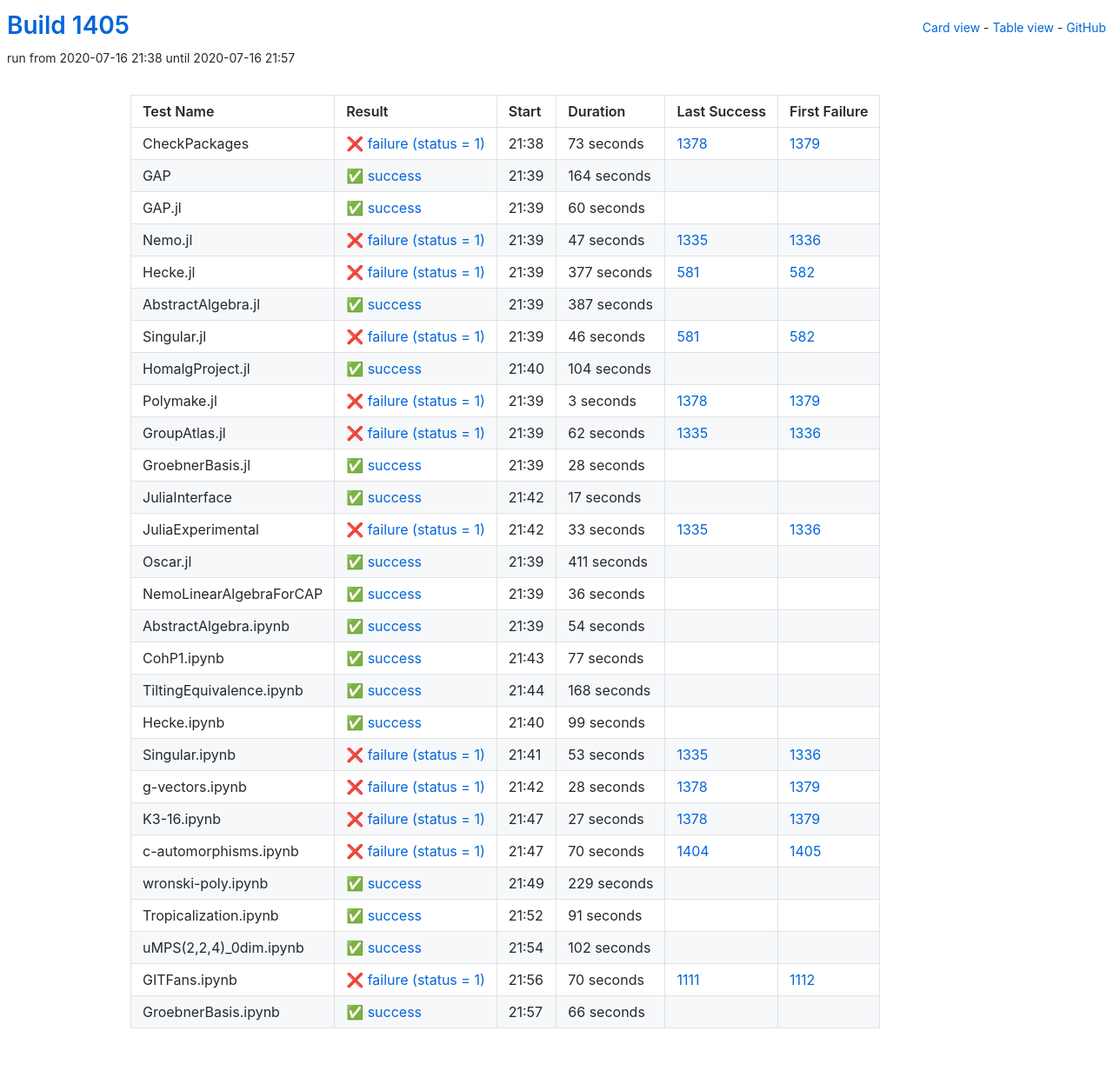
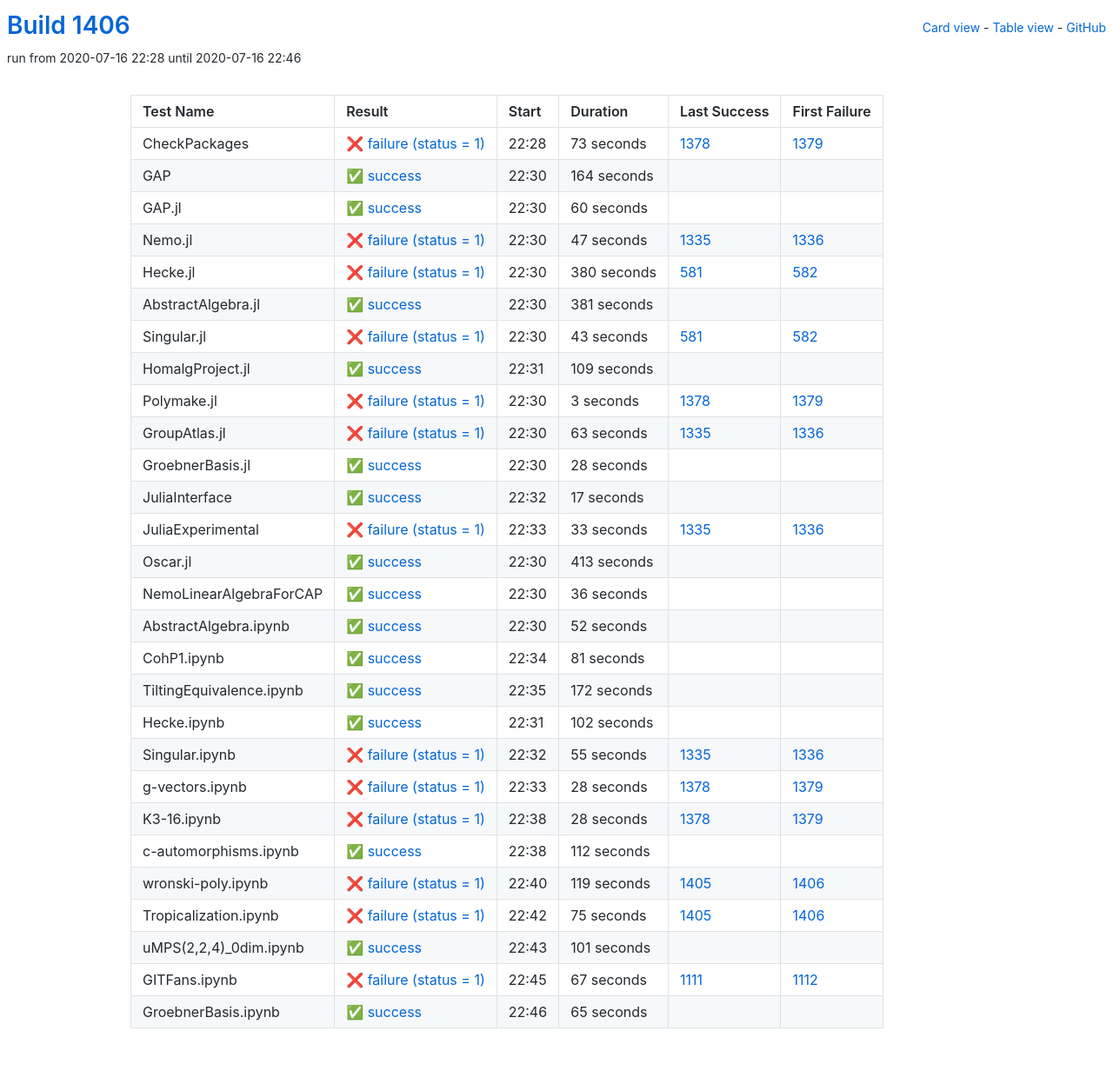
Before and after one commit to oscar-system/oscar-ci-status-1.4, a Jekyll site: the page built from table.html, in a window 1280 px wide. Shown: the whole page at 87% size. Built offline with Jekyll 4.4.1, drawn with Linux system fonts in a browser that asks for light colours.

Commit message:
Build #1406

```diff
--- a/_data/ci.yml
+++ b/_data/ci.yml
@@ -1,6 +1,6 @@
 ---
-build: 1405
-build_url: https://oscarci.mathematik.uni-kl.de/job/oscar-julia-1.4/1405/
+build: 1406
+build_url: https://oscarci.mathematik.uni-kl.de/job/oscar-julia-1.4/1406/
 job: oscar-julia-1.4
 organization: oscar-system
 repo: oscar-ci-status-1.4
@@ -8,8 +8,8 @@ repourl: https://github.com/oscar-system/oscar-ci-status-1.4
 tests:
 - name: CheckPackages
   id: checkpackages
-  log: https://oscarci.mathematik.uni-kl.de/job/oscar-julia-1.4/1405/artifact/logs/build-1405/CheckPackages.log
-  start: 2020-07-16 21:38
+  log: https://oscarci.mathematik.uni-kl.de/job/oscar-julia-1.4/1406/artifact/logs/build-1406/CheckPackages.log
+  start: 2020-07-16 22:28
   success: false
   exitcode: 1
   status: failure
@@ -20,8 +20,8 @@ tests:
   first_failure_url: https://oscarci.mathematik.uni-kl.de/job/oscar-julia-1.4/1379/
 - name: GAP
   id: gap
-  log: https://oscarci.mathematik.uni-kl.de/job/oscar-julia-1.4/1405/artifact/logs/build-1405/GAP.log
-  start: 2020-07-16 21:39
+  log: https://oscarci.mathematik.uni-kl.de/job/oscar-julia-1.4/1406/artifact/logs/build-1406/GAP.log
+  start: 2020-07-16 22:30
   success: true
   exitcode: 0
   status: success
@@ -32,8 +32,8 @@ tests:
   first_failure_url:
 - name: GAP.jl
   id: gap-jl
-  log: https://oscarci.mathematik.uni-kl.de/job/oscar-julia-1.4/1405/artifact/logs/build-1405/GAP.jl.log
-  start: 2020-07-16 21:39
+  log: https://oscarci.mathematik.uni-kl.de/job/oscar-julia-1.4/1406/artifact/logs/build-1406/GAP.jl.log
+  start: 2020-07-16 22:30
   success: true
   exitcode: 0
   status: success
@@ -44,8 +44,8 @@ tests:
   first_failure_url:
 - name: Nemo.jl
   id: nemo-jl
-  log: https://oscarci.mathematik.uni-kl.de/job/oscar-julia-1.4/1405/artifact/logs/build-1405/Nemo.jl.log
-  start: 2020-07-16 21:39
+  log: https://oscarci.mathematik.uni-kl.de/job/oscar-julia-1.4/1406/artifact/logs/build-1406/Nemo.jl.log
+  start: 2020-07-16 22:30
   success: false
   exitcode: 1
   status: failure
@@ -56,56 +56,56 @@ tests:
   first_failure_url: https://oscarci.mathematik.uni-kl.de/job/oscar-julia-1.4/1336/
 - name: Hecke.jl
   id: hecke-jl
-  log: https://oscarci.mathematik.uni-kl.de/job/oscar-julia-1.4/1405/artifact/logs/build-1405/Hecke.jl.log
-  start: 2020-07-16 21:39
+  log: https://oscarci.mathematik.uni-kl.de/job/oscar-julia-1.4/1406/artifact/logs/build-1406/Hecke.jl.log
+  start: 2020-07-16 22:30
   success: false
   exitcode: 1
   status: failure
-  duration: 377
+  duration: 380
   last_success: 581
   last_success_url: https://oscarci.mathematik.uni-kl.de/job/oscar-julia-1.4/581/
   first_failure: 582
   first_failure_url: https://oscarci.mathematik.uni-kl.de/job/oscar-julia-1.4/582/
 - name: AbstractAlgebra.jl
   id: abstractalgebra-jl
-  log: https://oscarci.mathematik.uni-kl.de/job/oscar-julia-1.4/1405/artifact/logs/build-1405/AbstractAlgebra.jl.log
-  start: 2020-07-16 21:39
+  log: https://oscarci.mathematik.uni-kl.de/job/oscar-julia-1.4/1406/artifact/logs/build-1406/AbstractAlgebra.jl.log
+  start: 2020-07-16 22:30
   success: true
   exitcode: 0
   status: success
-  duration: 387
+  duration: 381
   last_success: false
   last_success_url:
   first_failure: false
   first_failure_url:
 - name: Singular.jl
   id: singular-jl
-  log: https://oscarci.mathematik.uni-kl.de/job/oscar-julia-1.4/1405/artifact/logs/build-1405/Singular.jl.log
-  start: 2020-07-16 21:39
+  log: https://oscarci.mathematik.uni-kl.de/job/oscar-julia-1.4/1406/artifact/logs/build-1406/Singular.jl.log
+  start: 2020-07-16 22:30
   success: false
   exitcode: 1
   status: failure
-  duration: 46
+  duration: 43
   last_success: 581
   last_success_url: https://oscarci.mathematik.uni-kl.de/job/oscar-julia-1.4/581/
   first_failure: 582
   first_failure_url: https://oscarci.mathematik.uni-kl.de/job/oscar-julia-1.4/582/
 - name: HomalgProject.jl
   id: homalgproject-jl
-  log: https://oscarci.mathematik.uni-kl.de/job/oscar-julia-1.4/1405/artifact/logs/build-1405/HomalgProject.jl.log
-  start: 2020-07-16 21:40
+  log: https://oscarci.mathematik.uni-kl.de/job/oscar-julia-1.4/1406/artifact/logs/build-1406/HomalgProject.jl.log
+  start: 2020-07-16 22:31
   success: true
   exitcode: 0
   status: success
-  duration: 104
+  duration: 109
   last_success: false
   last_success_url:
   first_failure: false
   first_failure_url:
 - name: Polymake.jl
   id: polymake-jl
-  log: https://oscarci.mathematik.uni-kl.de/job/oscar-julia-1.4/1405/artifact/logs/build-1405/Polymake.jl.log
-  start: 2020-07-16 21:39
+  log: https://oscarci.mathematik.uni-kl.de/job/oscar-julia-1.4/1406/artifact/logs/build-1406/Polymake.jl.log
+  start: 2020-07-16 22:30
   success: false
   exitcode: 1
   status: failure
@@ -116,20 +116,20 @@ tests:
   first_failure_url: https://oscarci.mathematik.uni-kl.de/job/oscar-julia-1.4/1379/
 - name: GroupAtlas.jl
   id: groupatlas-jl
-  log: https://oscarci.mathematik.uni-kl.de/job/oscar-julia-1.4/1405/artifact/logs/build-1405/GroupAtlas.jl.log
-  start: 2020-07-16 21:39
+  log: https://oscarci.mathematik.uni-kl.de/job/oscar-julia-1.4/1406/artifact/logs/build-1406/GroupAtlas.jl.log
+  start: 2020-07-16 22:30
   success: false
   exitcode: 1
   status: failure
-  duration: 62
+  duration: 63
   last_success: 1335
   last_success_url: https://oscarci.mathematik.uni-kl.de/job/oscar-julia-1.4/1335/
   first_failure: 1336
   first_failure_url: https://oscarci.mathematik.uni-kl.de/job/oscar-julia-1.4/1336/
 - name: GroebnerBasis.jl
   id: groebnerbasis-jl
-  log: https://oscarci.mathematik.uni-kl.de/job/oscar-julia-1.4/1405/artifact/logs/build-1405/GroebnerBasis.jl.log
-  start: 2020-07-16 21:39
+  log: https://oscarci.mathematik.uni-kl.de/job/oscar-julia-1.4/1406/artifact/logs/build-1406/GroebnerBasis.jl.log
+  start: 2020-07-16 22:30
   success: true
   exitcode: 0
   status: success
@@ -140,8 +140,8 @@ tests:
   first_failure_url:
 - name: JuliaInterface
   id: juliainterface
-  log: https://oscarci.mathematik.uni-kl.de/job/oscar-julia-1.4/1405/artifact/logs/build-1405/JuliaInterface.log
-  start: 2020-07-16 21:42
+  log: https://oscarci.mathematik.uni-kl.de/job/oscar-julia-1.4/1406/artifact/logs/build-1406/JuliaInterface.log
+  start: 2020-07-16 22:32
   success: true
   exitcode: 0
   status: success
@@ -152,8 +152,8 @@ tests:
   first_failure_url:
 - name: JuliaExperimental
   id: juliaexperimental
-  log: https://oscarci.mathematik.uni-kl.de/job/oscar-julia-1.4/1405/artifact/logs/build-1405/JuliaExperimental.log
-  start: 2020-07-16 21:42
+  log: https://oscarci.mathematik.uni-kl.de/job/oscar-julia-1.4/1406/artifact/logs/build-1406/JuliaExperimental.log
+  start: 2020-07-16 22:33
   success: false
   exitcode: 1
   status: failure
@@ -164,20 +164,20 @@ tests:
   first_failure_url: https://oscarci.mathematik.uni-kl.de/job/oscar-julia-1.4/1336/
 - name: Oscar.jl
   id: oscar-jl
-  log: https://oscarci.mathematik.uni-kl.de/job/oscar-julia-1.4/1405/artifact/logs/build-1405/Oscar.jl.log
-  start: 2020-07-16 21:39
+  log: https://oscarci.mathematik.uni-kl.de/job/oscar-julia-1.4/1406/artifact/logs/build-1406/Oscar.jl.log
+  start: 2020-07-16 22:30
   success: true
   exitcode: 0
   status: success
-  duration: 411
+  duration: 413
   last_success: false
   last_success_url:
   first_failure: false
   first_failure_url:
 - name: NemoLinearAlgebraForCAP
   id: nemolinearalgebraforcap
-  log: https://oscarci.mathematik.uni-kl.de/job/oscar-julia-1.4/1405/artifact/logs/build-1405/NemoLinearAlgebraForCAP.log
-  start: 2020-07-16 21:39
+  log: https://oscarci.mathematik.uni-kl.de/job/oscar-julia-1.4/1406/artifact/logs/build-1406/NemoLinearAlgebraForCAP.log
+  start: 2020-07-16 22:30
   success: true
   exitcode: 0
   status: success
@@ -188,68 +188,68 @@ tests:
   first_failure_url:
 - name: AbstractAlgebra.ipynb
   id: abstractalgebra-ipynb
-  log: https://oscarci.mathematik.uni-kl.de/job/oscar-julia-1.4/1405/artifact/logs/build-1405/AbstractAlgebra.ipynb.log
-  start: 2020-07-16 21:39
+  log: https://oscarci.mathematik.uni-kl.de/job/oscar-julia-1.4/1406/artifact/logs/build-1406/AbstractAlgebra.ipynb.log
+  start: 2020-07-16 22:30
   success: true
   exitcode: 0
   status: success
-  duration: 54
+  duration: 52
   last_success: false
   last_success_url:
   first_failure: false
   first_failure_url:
 - name: CohP1.ipynb
   id: cohp1-ipynb
-  log: https://oscarci.mathematik.uni-kl.de/job/oscar-julia-1.4/1405/artifact/logs/build-1405/CohP1.ipynb.log
-  start: 2020-07-16 21:43
+  log: https://oscarci.mathematik.uni-kl.de/job/oscar-julia-1.4/1406/artifact/logs/build-1406/CohP1.ipynb.log
+  start: 2020-07-16 22:34
   success: true
   exitcode: 0
   status: success
-  duration: 77
+  duration: 81
   last_success: false
   last_success_url:
   first_failure: false
   first_failure_url:
 - name: TiltingEquivalence.ipynb
   id: tiltingequivalence-ipynb
-  log: https://oscarci.mathematik.uni-kl.de/job/oscar-julia-1.4/1405/artifact/logs/build-1405/TiltingEquivalence.ipynb.log
-  start: 2020-07-16 21:44
+  log: https://oscarci.mathematik.uni-kl.de/job/oscar-julia-1.4/1406/artifact/logs/build-1406/TiltingEquivalence.ipynb.log
+  start: 2020-07-16 22:35
   success: true
   exitcode: 0
   status: success
-  duration: 168
+  duration: 172
   last_success: false
   last_success_url:
   first_failure: false
   first_failure_url:
 - name: Hecke.ipynb
   id: hecke-ipynb
-  log: https://oscarci.mathematik.uni-kl.de/job/oscar-julia-1.4/1405/artifact/logs/build-1405/Hecke.ipynb.log
-  start: 2020-07-16 21:40
+  log: https://oscarci.mathematik.uni-kl.de/job/oscar-julia-1.4/1406/artifact/logs/build-1406/Hecke.ipynb.log
+  start: 2020-07-16 22:31
   success: true
   exitcode: 0
   status: success
-  duration: 99
+  duration: 102
   last_success: false
   last_success_url:
   first_failure: false
   first_failure_url:
 - name: Singular.ipynb
   id: singular-ipynb
-  log: https://oscarci.mathematik.uni-kl.de/job/oscar-julia-1.4/1405/artifact/logs/build-1405/Singular.ipynb.log
-  start: 2020-07-16 21:41
+  log: https://oscarci.mathematik.uni-kl.de/job/oscar-julia-1.4/1406/artifact/logs/build-1406/Singular.ipynb.log
+  start: 2020-07-16 22:32
   success: false
   exitcode: 1
   status: failure
-  duration: 53
+  duration: 55
   last_success: 1335
   last_success_url: https://oscarci.mathematik.uni-kl.de/job/oscar-julia-1.4/1335/
   first_failure: 1336
   first_failure_url: https://oscarci.mathematik.uni-kl.de/job/oscar-julia-1.4/1336/
 - name: g-vectors.ipynb
   id: g-vectors-ipynb
-  log: https://oscarci.mathematik.uni-kl.de/job/oscar-julia-1.4/1405/artifact/logs/build-1405/g-vectors.ipynb.log
-  start: 2020-07-16 21:42
+  log: https://oscarci.mathematik.uni-kl.de/job/oscar-julia-1.4/1406/artifact/logs/build-1406/g-vectors.ipynb.log
+  start: 2020-07-16 22:33
   success: false
   exitcode: 1
   status: failure
@@ -260,84 +260,84 @@ tests:
   first_failure_url: https://oscarci.mathematik.uni-kl.de/job/oscar-julia-1.4/1379/
 - name: K3-16.ipynb
   id: k3-16-ipynb
-  log: https://oscarci.mathematik.uni-kl.de/job/oscar-julia-1.4/1405/artifact/logs/build-1405/K3-16.ipynb.log
-  start: 2020-07-16 21:47
+  log: https://oscarci.mathematik.uni-kl.de/job/oscar-julia-1.4/1406/artifact/logs/build-1406/K3-16.ipynb.log
+  start: 2020-07-16 22:38
   success: false
   exitcode: 1
   status: failure
-  duration: 27
+  duration: 28
   last_success: 1378
   last_success_url: https://oscarci.mathematik.uni-kl.de/job/oscar-julia-1.4/1378/
   first_failure: 1379
   first_failure_url: https://oscarci.mathematik.uni-kl.de/job/oscar-julia-1.4/1379/
 - name: c-automorphisms.ipynb
   id: c-automorphisms-ipynb
-  log: https://oscarci.mathematik.uni-kl.de/job/oscar-julia-1.4/1405/artifact/logs/build-1405/c-automorphisms.ipynb.log
-  start: 2020-07-16 21:47
-  success: false
-  exitcode: 1
-  status: failure
-  duration: 70
-  last_success: 1404
-  last_success_url: https://oscarci.mathematik.uni-kl.de/job/oscar-julia-1.4/1404/
-  first_failure: 1405
-  first_failure_url: https://oscarci.mathematik.uni-kl.de/job/oscar-julia-1.4/1405/
-- name: wronski-poly.ipynb
-  id: wronski-poly-ipynb
-  log: https://oscarci.mathematik.uni-kl.de/job/oscar-julia-1.4/1405/artifact/logs/build-1405/wronski-poly.ipynb.log
-  start: 2020-07-16 21:49
+  log: https://oscarci.mathematik.uni-kl.de/job/oscar-julia-1.4/1406/artifact/logs/build-1406/c-automorphisms.ipynb.log
+  start: 2020-07-16 22:38
   success: true
   exitcode: 0
   status: success
-  duration: 229
+  duration: 112
   last_success: false
   last_success_url:
   first_failure: false
   first_failure_url:
+- name: wronski-poly.ipynb
+  id: wronski-poly-ipynb
+  log: https://oscarci.mathematik.uni-kl.de/job/oscar-julia-1.4/1406/artifact/logs/build-1406/wronski-poly.ipynb.log
+  start: 2020-07-16 22:40
+  success: false
+  exitcode: 1
+  status: failure
+  duration: 119
+  last_success: 1405
+  last_success_url: https://oscarci.mathematik.uni-kl.de/job/oscar-julia-1.4/1405/
+  first_failure: 1406
+  first_failure_url: https://oscarci.mathematik.uni-kl.de/job/oscar-julia-1.4/1406/
 - name: Tropicalization.ipynb
   id: tropicalization-ipynb
-  log: https://oscarci.mathematik.uni-kl.de/job/oscar-julia-1.4/1405/artifact/logs/build-1405/Tropicalization.ipynb.log
-  start: 2020-07-16 21:52
+  log: https://oscarci.mathematik.uni-kl.de/job/oscar-julia-1.4/1406/artifact/logs/build-1406/Tropicalization.ipynb.log
+  start: 2020-07-16 22:42
+  success: false
+  exitcode: 1
+  status: failure
+  duration: 75
+  last_success: 1405
+  last_success_url: https://oscarci.mathematik.uni-kl.de/job/oscar-julia-1.4/1405/
+  first_failure: 1406
+  first_failure_url: https://oscarci.mathematik.uni-kl.de/job/oscar-julia-1.4/1406/
+- name: uMPS(2,2,4)_0dim.ipynb
+  id: umps-2-2-4-0dim-ipynb
+  log: https://oscarci.mathematik.uni-kl.de/job/oscar-julia-1.4/1406/artifact/logs/build-1406/uMPS-2-2-4-_0dim.ipynb.log
+  start: 2020-07-16 22:43
   success: true
   exitcode: 0
   status: success
-  duration: 91
-  last_success: false
-  last_success_url:
-  first_failure: false
-  first_failure_url:
-- name: uMPS(2,2,4)_0dim.ipynb
-  id: umps-2-2-4-0dim-ipynb
-  log: https://oscarci.mathematik.uni-kl.de/job/oscar-julia-1.4/1405/artifact/logs/build-1405/uMPS-2-2-4-_0dim.ipynb.log
-  start: 2020-07-16 21:54
-  success: true
-  exitcode: 0
-  status: success
-  duration: 102
+  duration: 101
   last_success: false
   last_success_url:
   first_failure: false
   first_failure_url:
 - name: GITFans.ipynb
   id: gitfans-ipynb
-  log: https://oscarci.mathematik.uni-kl.de/job/oscar-julia-1.4/1405/artifact/logs/build-1405/GITFans.ipynb.log
-  start: 2020-07-16 21:56
+  log: https://oscarci.mathematik.uni-kl.de/job/oscar-julia-1.4/1406/artifact/logs/build-1406/GITFans.ipynb.log
+  start: 2020-07-16 22:45
   success: false
   exitcode: 1
   status: failure
-  duration: 70
+  duration: 67
   last_success: 1111
   last_success_url: https://oscarci.mathematik.uni-kl.de/job/oscar-julia-1.4/1111/
   first_failure: 1112
   first_failure_url: https://oscarci.mathematik.uni-kl.de/job/oscar-julia-1.4/1112/
 - name: GroebnerBasis.ipynb
   id: groebnerbasis-ipynb
-  log: https://oscarci.mathematik.uni-kl.de/job/oscar-julia-1.4/1405/artifact/logs/build-1405/GroebnerBasis.ipynb.log
-  start: 2020-07-16 21:57
+  log: https://oscarci.mathematik.uni-kl.de/job/oscar-julia-1.4/1406/artifact/logs/build-1406/GroebnerBasis.ipynb.log
+  start: 2020-07-16 22:46
   success: true
   exitcode: 0
   status: success
-  duration: 66
+  duration: 65
   last_success: false
   last_success_url:
   first_failure: false
```
Also changed, not shown: README.md.
